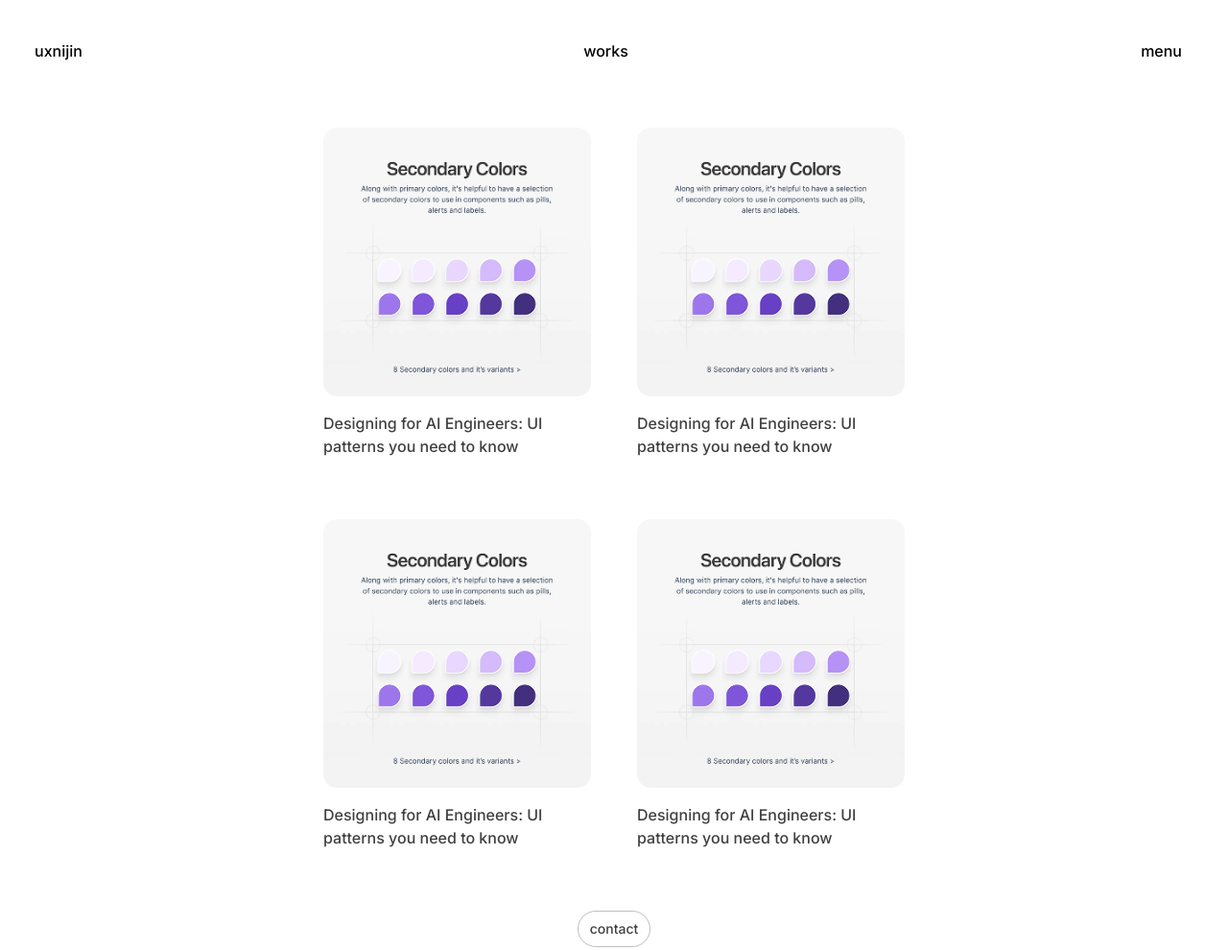
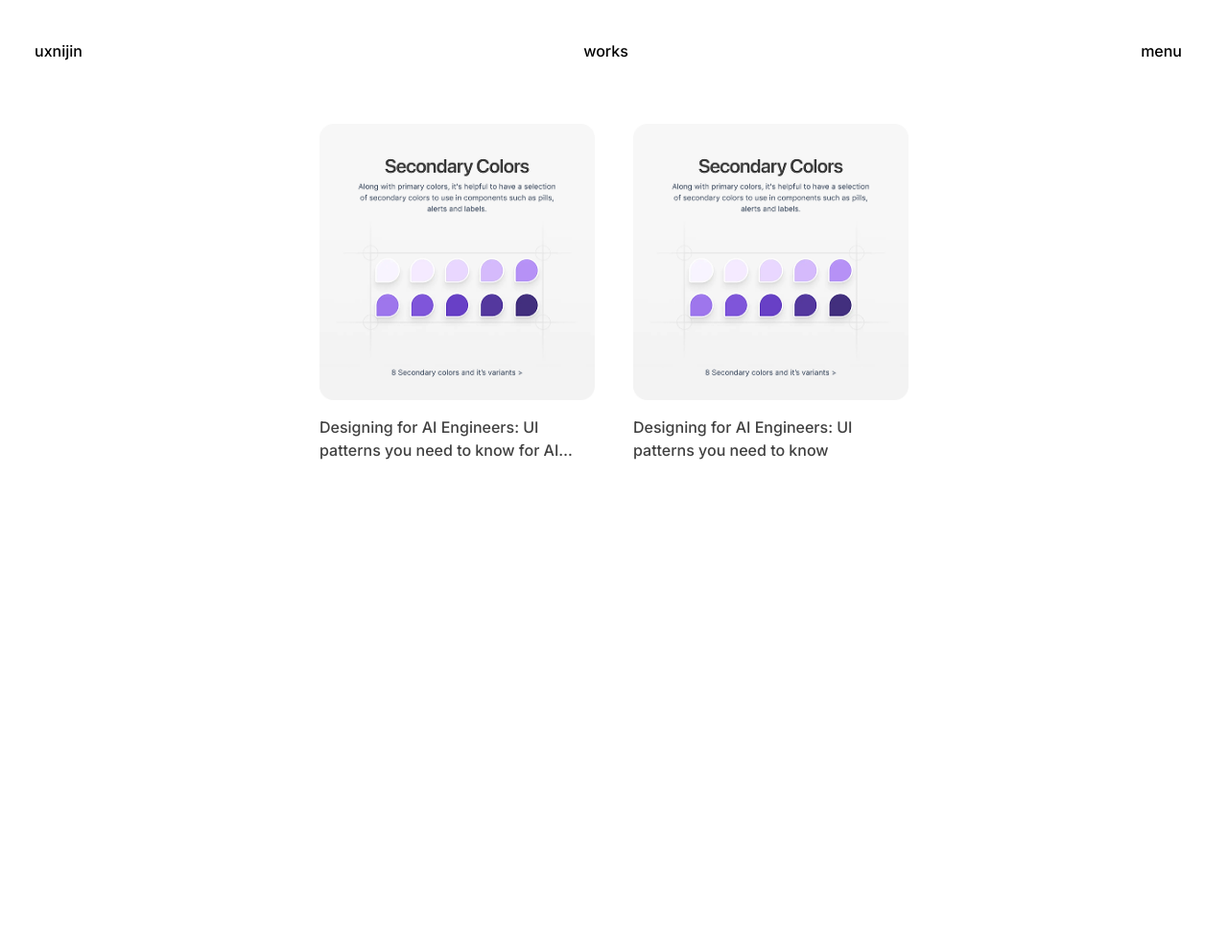
Before and after one commit to uxnijin/uxnijin.github.io, a plain HTML site: page works.html in a window 1280 px wide. Shown: the whole page at 96% size. After the commit the page ends 800 px from the top, so only its background shows below. Drawn offline with nearby package versions, Linux system fonts and the light colour scheme.

Commit message:
content needs to be changed

```diff
--- a/data.js
+++ b/data.js
@@ -24,7 +24,7 @@ const portfolioData = {
     works: [
         {
             id: "work0",
-            title: "Designing for AI Engineers: UI patterns you need to know",
+            title: "Designing for AI Engineers: UI patterns you need to know for AI Engineers: UI patterns you need to know",
             image: "assets/work1.jpg",
             content: {
                 featuredImage: "assets/work1.jpg",
@@ -57,52 +57,12 @@ const portfolioData = {
                     }
                 ]
             }
-        },
-        {
-            id: "work2",
-            title: "Designing for AI Engineers: UI patterns you need to know",
-            image: "assets/work1.jpg",
-            content: {
-                featuredImage: "assets/work1-featured.jpg",
-                blocks: [
-                    {
-                        text: "This project involved creating UI patterns tailored for AI engineers, focusing on usability and efficiency.",
-                        images: ["assets/work1-img1.jpg", "assets/work1-img2.jpg"]
-                    },
-                    {
-                        text: "We iterated on these designs to ensure they met the needs of a fast-paced development team.",
-                        images: ["assets/work1-img3.jpg"]
-                    }
-                ]
-            }
-        },
-        {
-            id: "work3",
-            title: "Designing for AI Engineers: UI patterns you need to know",
-            image: "assets/work1.jpg",
-            content: {
-                featuredImage: "assets/work1.jpg",
-                blocks: [
-                    {
-                        text: "As the Head of Design at Modular AI, my team is going from 0 to 1 on a lot of AI products and workflows this year. Even though I’ve been designing for developers for years, I’ve personally had to quickly ramp up on some AI specific topics and build out our personas, so I thought I’d share a few best practices and top references I’ve established for myself",
-                        images: ["assets/writing1.png", "assets/writing1.png"]
-                    },
-                    {
-                        text: "So with those principles in mind here are some key interfaces that my team has released this year. Keep in mind my team is 4 people (2 designers & 2 developers), and we’re a fast-paced start-up. Our designs are all released as MVPs at first, then iterated once live, and often built off of existing systems to get from 0 to 1 and get real external validation as fast as possible. All of the designs in this post were created by myself and Will Rust together. Design is a team sport.",
-                        images: ["assets/writing2.jpg", "assets/writing1.png"] // you can add up to 2
-                    },
-                    {
-                        text: "<em>I’m really excited to build so many more workflows and share them. I hope to focus on agentic workflows and cloud monitoring dashboards next.</em>",
-                        images: ["assets/writing1.png", "assets/writing1.png"]
-                    }
-                ]
-            }
         }
     ],
     writings: [
         {
             id: "writing1",
-            title: "Designing for AI Engineers: UI patterns you need to know",
+            title: "Designing for AI Engineers: UI patterns you need to know for AI Engineers: UI patterns you need to know",
             thumbnail: "assets/writings.png",
             content: {
                 featuredImage: "assets/writing1.png",
--- a/works.html
+++ b/works.html
@@ -31,9 +31,6 @@
         <!-- Contact Section -->
         <footer class="w-full flex justify-center pb-4">
             <a id="contact-link">
-                <button class="px-3 py-2 rounded-[45px] border border-black/25 dark:border-gray-600 text-black/75 dark:text-white hover:scale-105 transition duration-200 text-sm font-medium font-['Inter'] hover:bg-black/10 dark:hover:bg-white/10">
-                    contact
-                </button>
             </a>
         </footer>
     </div>
@@ -47,13 +44,13 @@
             portfolioData.works.forEach((work, index) => {
                 const workId = work.id || `work${index + 1}`; // Use provided id or generate one
                 if (index % 2 === 0) {
-                    worksContainer.innerHTML += '<div class="flex flex-col md:flex-row gap-4 justify-center items-center md:items-start">';
+                    worksContainer.innerHTML += '<div class="flex flex-col md:flex-row gap-4 justify-center items-center">';
                 }
                 worksContainer.lastElementChild.innerHTML += `
                     <a href="work-detail.html?id=${workId}" class="block w-full md:w-auto">
-                        <div class="flex flex-col gap-4 hover:bg-black/5 dark:hover:bg-white/10 hover:scale-[1.02] transition duration-200 rounded-xl p-4">
+                        <div class="flex flex-col max-w-[361px] md:max-w-[311px] gap-4 hover:bg-black/5 dark:hover:bg-white/10 hover:scale-[1.02] transition duration-200 rounded-xl p-3">
                             <img src="${work.image}" alt="${work.title}" class="w-full rounded-xl mx-auto">
-                            <div class="text-black/75 dark:text-gray-300 text-base md:text-base font-medium font-['Inter'] text-left mx-auto md:mx-0">${work.title}</div>
+                            <div class="text-black/75 dark:text-gray-300 text-base md:text-base font-medium font-['Inter'] text-left mx-auto md:mx-0 line-clamp-3 md:line-clamp-2">${work.title}</div>
                         </div>
                     </a>
                 `;
```
Also changed, not shown: work-detail.html (+1 -1 lines), writings-detail.html (+4 -4 lines), writings.html (+4 -4 lines).
